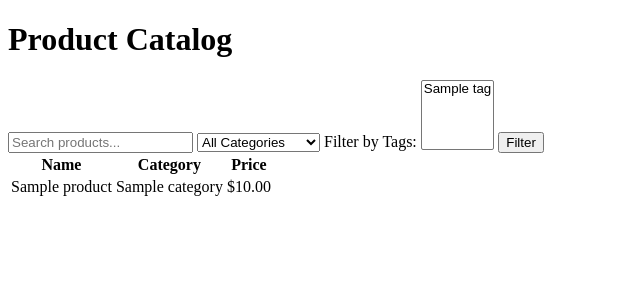
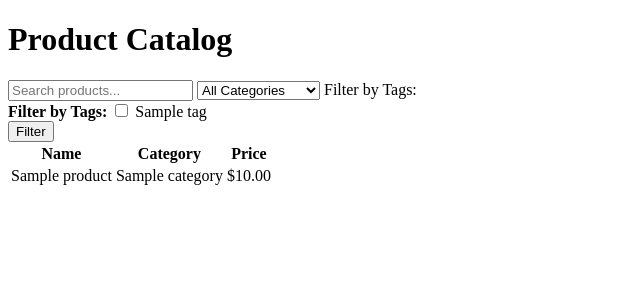
Before and after one commit to mohammadm10/remarcable_assignment, a Django app: page /products/ in a window 1280 px wide. Shown: the top 300 px of the page, without its empty margins (0-640 px from the left). Run offline with Django 5.2, Linux system fonts and the light colour scheme; tables that the repository leaves empty hold one stand-in row (values such as "Sample post").

Commit message:
Enhance product filtering by retaining selected category and tag states in the UI

```diff
--- a/products/templates/products/product_list.html
+++ b/products/templates/products/product_list.html
@@ -9,21 +9,24 @@
         <select name="category">
             <option value="">All Categories</option>
             {% for cat in categories %}
-                <option value="{{ cat.id }}" value="">
+            <!--Reference: https://stackoverflow.com/questions/4831306/need-to-convert-a-string-to-int-in-a-django-template-->
+                <option value="{{ cat.id }}" {% if cat.id == request.GET.category|add:"0" %}selected{% endif %}>
                     {{ cat.name }}
                 </option>
             {% endfor %}
         </select>
 
         <label for="tags">Filter by Tags:</label>
-        <select name="tag" multiple="true">
+        <div>
+            <strong>Filter by Tags:</strong>
             {% for tag in tags %}
-                <option value="{{ tag.id }}" >
+                <label>
+                    <input type="checkbox" name="tag" value="{{ tag.id }}"
+                        {% if tag.id|stringformat:"i" in selected_tags %}checked{% endif %}>
                     {{ tag.name }}
-                </option>
+                </label>
             {% endfor %}
-        </select>
-
+        </div>
         <button type="submit">Filter</button>
     </form>
 
--- a/products/views.py
+++ b/products/views.py
@@ -45,6 +45,7 @@ def product_list(request):
         'products': all_products,
         'categories': all_categories,
         'tags': all_tags,
+        'selected_tags': selected_tag_ids,
     }
 
     return HttpResponse(template.render(context, request))
```
